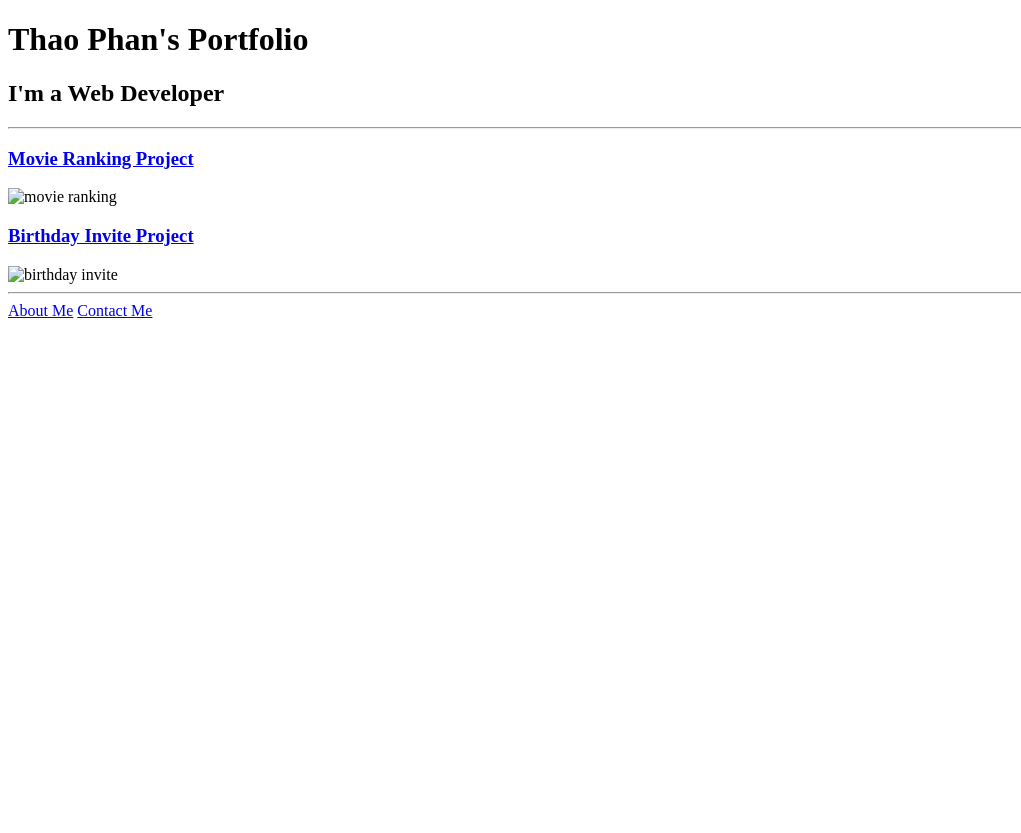
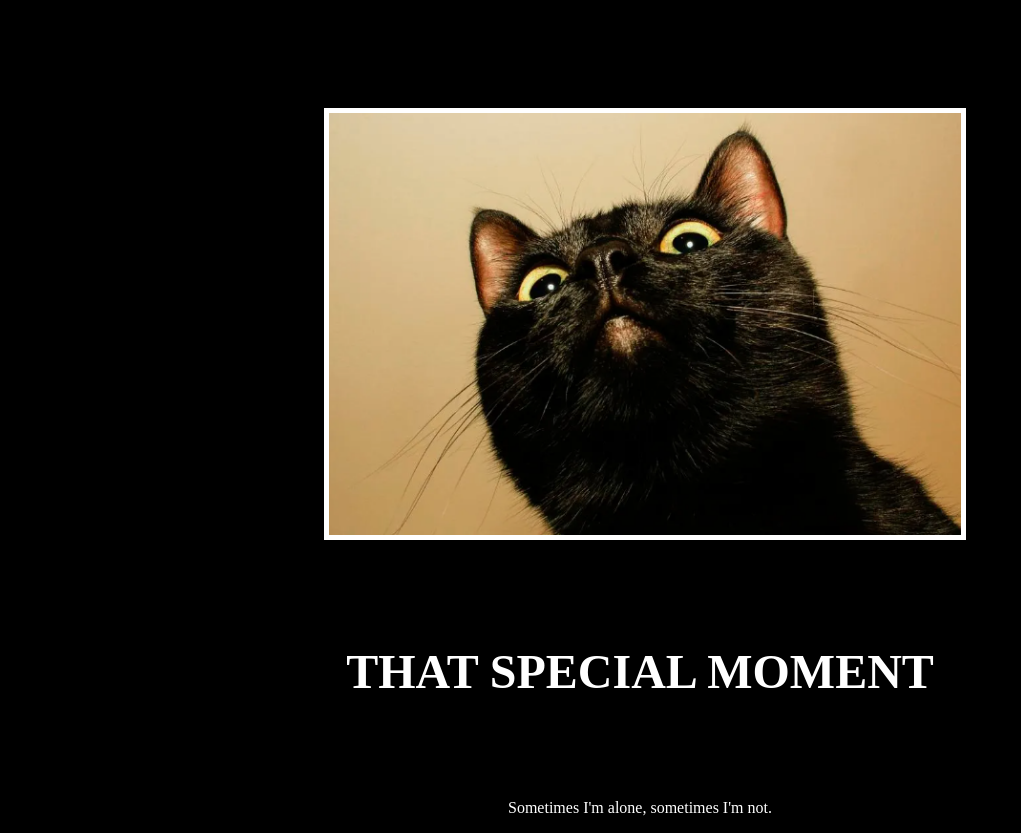
Before and after one commit to ThaoPhan46/meme-project-css, a plain HTML site: page index.html in a window 1280 px wide. Shown: the whole page, without its empty margins (0-1021 px from the left). Before the commit the page ends 800 px from the top, so only its background shows below. Drawn offline with Linux system fonts and the light colour scheme.

Commit message:
Add files via upload

```diff
--- a/index.html
+++ b/index.html
@@ -1,25 +1,31 @@
+<!--
+  TODO: Create a motivational post website.
+Style it how ever you like.
+Look at the goal image for inspiration.
+But it must have the following features:
+1. The main h1 text should be using the Regular Libre Baskerville Font from Google Fonts:
+  https://fonts.google.com/specimen/Libre+Baskerville
+2. The text should be white and background black.
+3. Add your own image into the images folder inside assets. It should have a 5px white border.
+4. The text should be center aligned.
+5. Create a div to contain the h1, p and img elements. Adjust the margins so that the image and text are centered on the page.
+  Hint: You horizontally center a div by giving it a width of 50% and a margin-left of 25%.
+  Hint: Set the image to have a width of 100% so it fills the div.
+6. Read about the text-transform property on MDN docs to make the h1 uppercase with CSS.
+  https://developer.mozilla.org/en-US/docs/Web/CSS/text-transform
+-->
 <!DOCTYPE html>
 <html lang="en">
-
-<head>
+  <head>
     <meta charset="UTF-8">
-    <title>Thao Phan Porfolio</title>
-</head>
-
-<body>
-    <h1>Thao Phan's Portfolio</h1>
-    <h2>I'm a Web Developer</h2>
-    <hr />
-
-    <h3><a href="./public/movie-ranking.html">Movie Ranking Project</a></body></html></h3>
-    <img src="./assets/images/movie-ranking.png" alt="movie ranking" height="200"/>
-
-    <h3><a href="./public/birthday-invite.html">Birthday Invite Project</a></h3>
-    <img src="./assets/images/birthday-invite.png" alt="birthday invite" height="200"/>
-    <hr />
-
-    <a href="./public/about.html">About Me</a>
-    <a href="./public/contact.html">Contact Me</a>
-</body>
-
+    <title>Cat Meme</title>
+    <link rel="stylesheet" href="./style.css"/>
+  </head>
+  <body>
+    <div>
+      <img class="poster" src="./assets/images/blackcat.png" alt="blackcat"/>
+      <h1 class="poster">That special moment</h1>
+      <p class="poster">Sometimes I'm alone, sometimes I'm not.</p>
+    </div>
+  </body>
 </html>
```
